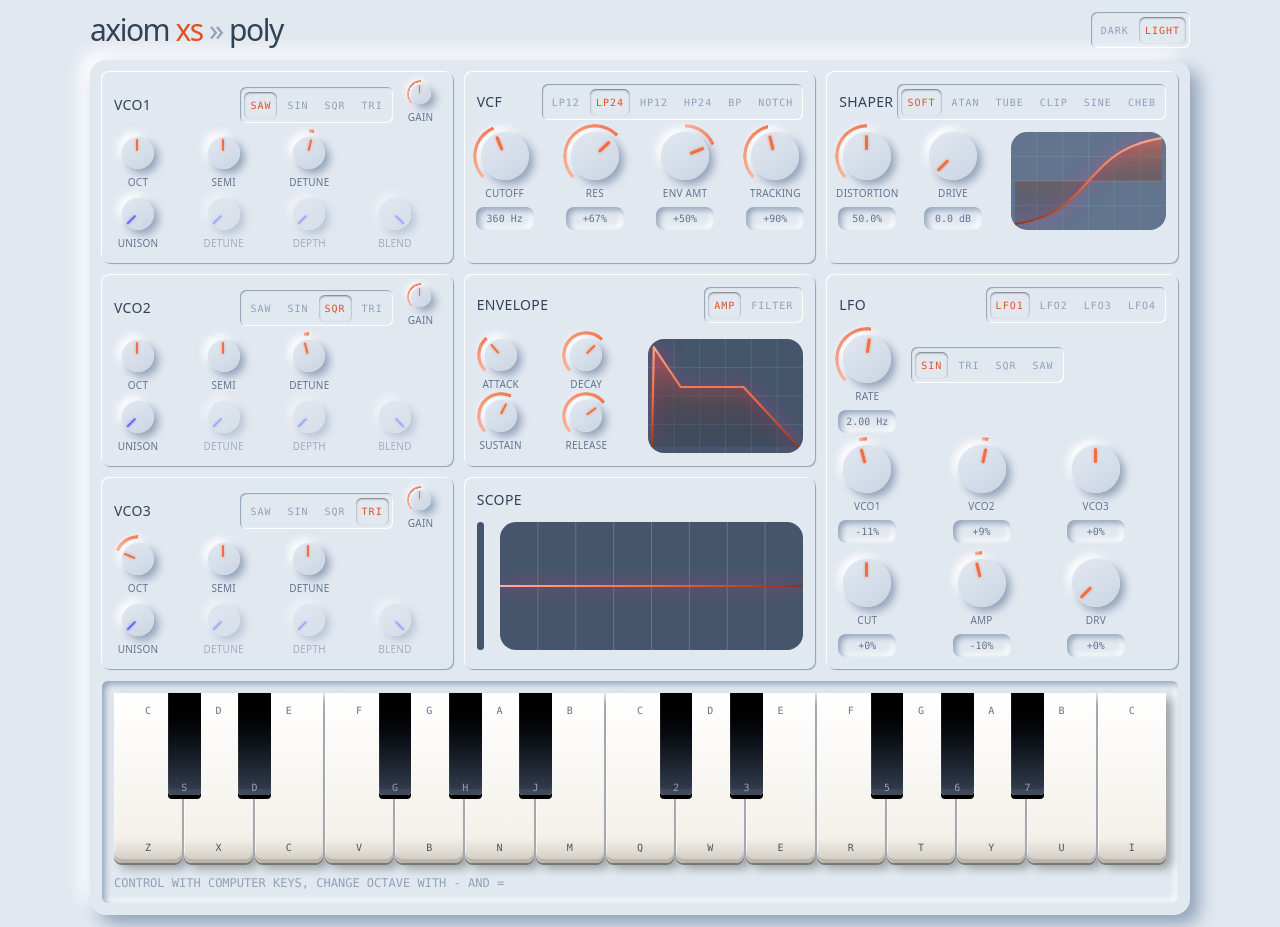
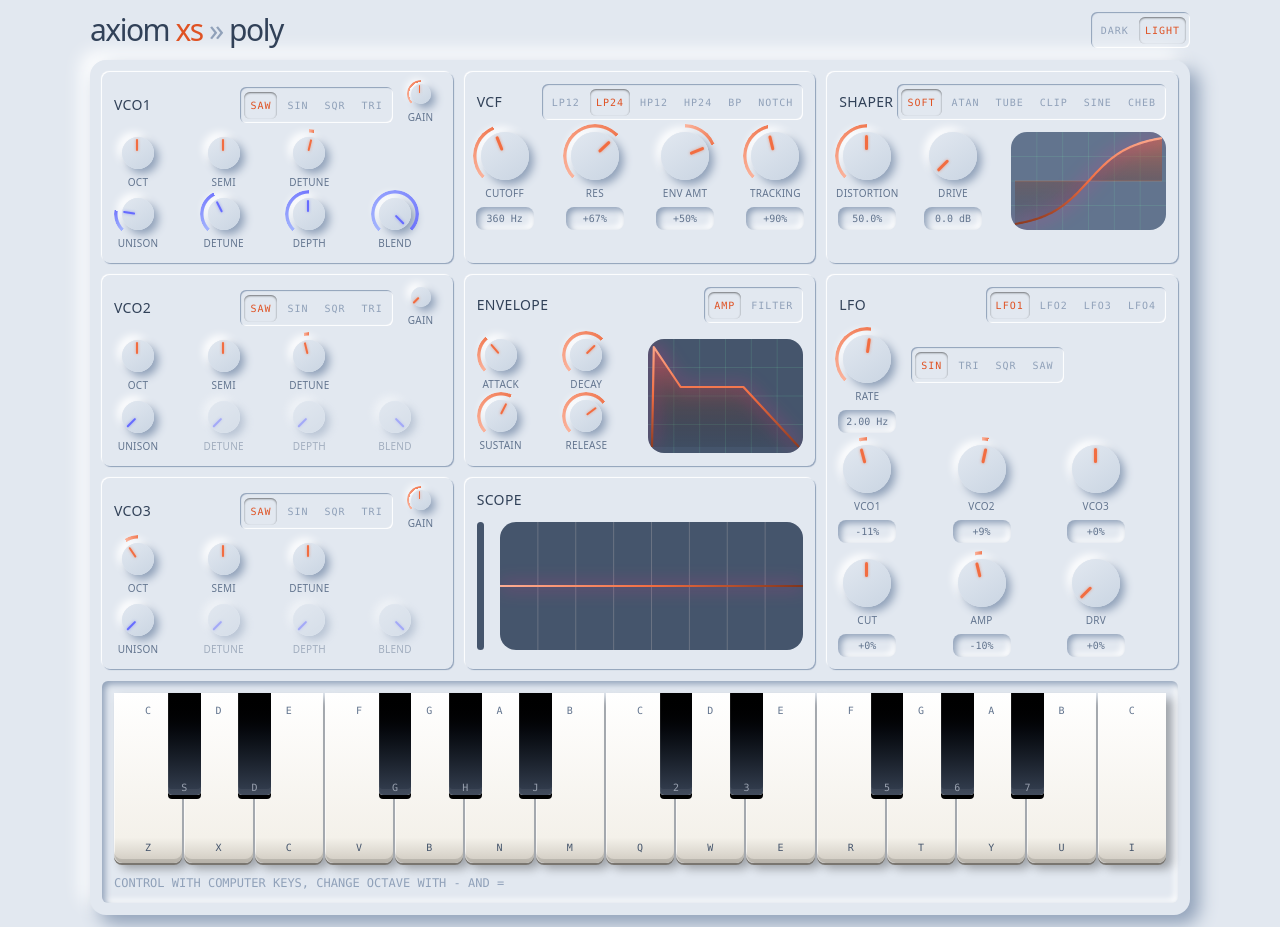
Before and after one commit to svandriel/axiom-synth, a Vue app in the folder app/: page / in a window 1280 px wide. Built offline with nearby package versions, Linux system fonts and the light colour scheme.

Commit message:
chore: better defaults (#38)

```diff
--- a/app/src/components/Keyboard.vue
+++ b/app/src/components/Keyboard.vue
@@ -57,7 +57,7 @@ import { useAxiomSynth } from '../composables/use-axiom-synth';
 import { noteForKey, notes } from '../utils';
 
 const synth = useAxiomSynth();
-const octave = ref(4);
+const octave = ref(3);
 
 const whiteNotes = notes.filter(note => !note.black);
 const blackNotes = notes.filter(note => note.black);
--- a/packages/axiom-synth/src/axiom-synth.ts
+++ b/packages/axiom-synth/src/axiom-synth.ts
@@ -61,21 +61,21 @@ export class AxiomSynth extends Synth<AxiomVoice> {
       detune: 5,
       waveform: 'sawtooth',
       gain: 1,
-      unison: { voices: 1, detune: 0, depth: 0, blend: 1 },
+      unison: { voices: 4, detune: 20, depth: 0.5, blend: 1 },
     },
     {
       octave: 0,
       semi: 0,
       detune: -5,
-      waveform: 'square',
-      gain: 1,
+      waveform: 'sawtooth',
+      gain: 0,
       unison: { voices: 1, detune: 0, depth: 0, blend: 1 },
     },
     {
-      octave: -2,
+      octave: -1,
       semi: 0,
       detune: 0,
-      waveform: 'triangle',
+      waveform: 'sawtooth',
       gain: 1,
       unison: { voices: 1, detune: 0, depth: 0, blend: 1 },
     },
@@ -100,7 +100,7 @@ export class AxiomSynth extends Synth<AxiomVoice> {
   };
 
   public readonly filterEnvelope: EnvelopeConfig = {
-    attackSeconds: 0.01,
+    attackSeconds: 0.028,
     attackCurve: 'linear',
     decaySeconds: 0.2,
     decayCurve: 'analog',
```
